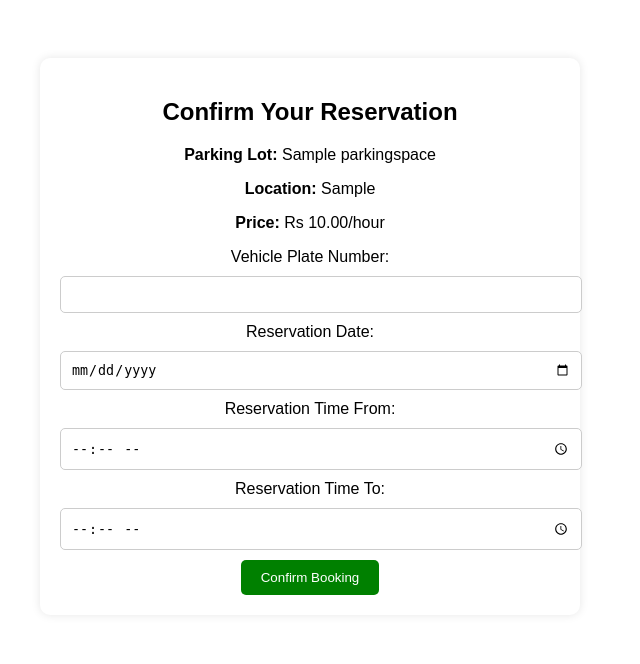
After one commit to prakashroy1211/ParkShare, a Django app: page /payment-confirmation/1/ in a window 1280 px wide. The commit adds this page. Shown: the top 664 px of the page, without its empty margins (330-970 px from the left). Run offline with Django 5.2, Linux system fonts and the light colour scheme; tables that the repository leaves empty hold one stand-in row (values such as "Sample post").

Commit message:
Payment confirmation added

```diff
--- a/parkshare/core/models.py
+++ b/parkshare/core/models.py
@@ -82,3 +82,10 @@ class Booking(models.Model):
 
     def __str__(self):
         return f"Booking by {self.user.username} for {self.parking_space.location}"
+
+
+class Reservation(models.Model):
+    user = models.ForeignKey(settings.AUTH_USER_MODEL, on_delete=models.CASCADE)
+    parking_lot = models.ForeignKey(ParkingSpace, on_delete=models.CASCADE)
+    created_at = models.DateTimeField(auto_now_add=True)
+    status = models.CharField(max_length=20, choices=[('Booked', 'Booked'), ('Cancelled', 'Cancelled')])
--- /dev/null
+++ b/parkshare/core/templates/core/payment_confirmation.html
@@ -0,0 +1,74 @@
+<!DOCTYPE html>
+<html lang="en">
+<head>
+    <meta charset="UTF-8">
+    <meta name="viewport" content="width=device-width, initial-scale=1.0">
+    <title>Payment Confirmation</title>
+    <style>
+        body { font-family: Arial, sans-serif; text-align: center; padding: 50px; }
+        .container { max-width: 500px; margin: auto; padding: 20px; background: #fff; border-radius: 10px; box-shadow: 0 0 10px rgba(0, 0, 0, 0.1); }
+        .confirm-btn { background: green; color: white; padding: 10px 20px; border: none; border-radius: 5px; cursor: pointer; }
+        input, select { width: 100%; padding: 10px; margin: 10px 0; border: 1px solid #ccc; border-radius: 5px; }
+    </style>
+</head>
+<body>
+    <div class="container">
+        <h2>Confirm Your Reservation</h2>
+        <p><strong>Parking Lot:</strong> {{ parking_lot.lot_name }}</p>
+        <p><strong>Location:</strong> {{ parking_lot.location }}</p>
+        <p><strong>Price:</strong> Rs {{ parking_lot.price_per_hour }}/hour</p>
+
+        <label for="vehicle_plate">Vehicle Plate Number:</label>
+        <input type="text" id="vehicle_plate" required>
+
+        <label for="reservation_date">Reservation Date:</label>
+        <input type="date" id="reservation_date" min="{{ parking_lot.available_from_date }}" max="{{ parking_lot.available_to_date }}" required>
+
+        <label for="reservation_time_from">Reservation Time From:</label>
+        <input type="time" id="reservation_time_from" min="{{ parking_lot.available_from_time }}" max="{{ parking_lot.available_to_time }}" required>
+
+        <label for="reservation_time_to">Reservation Time To:</label>
+        <input type="time" id="reservation_time_to" min="{{ parking_lot.available_from_time }}" max="{{ parking_lot.available_to_time }}" required>
+
+        <button class="confirm-btn" onclick="confirmReservation('{{ parking_lot.id }}')">Confirm Booking</button>
+    </div>
+
+    <script>
+        function confirmReservation(lotId) {
+            const vehiclePlate = document.getElementById("vehicle_plate").value;
+            const reservationDate = document.getElementById("reservation_date").value;
+            const reservationTimeFrom = document.getElementById("reservation_time_from").value;
+            const reservationTimeTo = document.getElementById("reservation_time_to").value;
+
+            if (!vehiclePlate || !reservationDate || !reservationTimeFrom || !reservationTimeTo) {
+                alert("Please fill in all fields.");
+                return;
+            }
+
+            fetch(`/confirm-reservation/${lotId}/`, {
+                method: "POST",
+                headers: {
+                    "X-CSRFToken": "{{ csrf_token }}",
+                    "Content-Type": "application/json"
+                },
+                body: JSON.stringify({
+                    vehicle_plate: vehiclePlate,
+                    reservation_date: reservationDate,
+                    reservation_time_from: reservationTimeFrom,
+                    reservation_time_to: reservationTimeTo
+                })
+            })
+            .then(response => response.json())
+            .then(data => {
+                if (data.success) {
+                    alert(`Reservation confirmed! Slot ID: ${data.slot_id}`);
+                    window.location.href = "/user-dashboard/";  // Redirect to dashboard
+                } else {
+                    alert("Error: " + data.error);
+                }
+            })
+            .catch(error => console.error("Error:", error));
+        }
+    </script>
+</body>
+</html>
--- a/parkshare/core/urls.py
+++ b/parkshare/core/urls.py
@@ -23,6 +23,9 @@ urlpatterns = [
     path('edit-parking-space/<int:id>/', edit_parking_space, name='edit_parking_space'),  # ✅ Change `pk` to `id`
     path('delete-parking-space/<int:pk>/', delete_parking_space, name='delete_parking_space'),
 
+    path('payment-confirmation/<int:lot_id>/', views.payment_confirmation, name='payment_confirmation'),
+    path('reservationS/<int:lot_id>/', views.reservations, name='reservations'),
+
     path('profile/', views.user_profile, name='profile'),  # View profile page
     path('profile/update/', views.update_profile, name='update_profile'),  # Update profile
     path('profile/change-password/', views.change_password, name='change_password'),
--- a/parkshare/core/views.py
+++ b/parkshare/core/views.py
@@ -14,6 +14,9 @@ from .forms import ParkingLotForm
 import requests
 from django.contrib import messages
 from .forms import UserProfileForm, ChangePasswordForm
+from .models import Reservation
+
+
 
 # Set up logging
 logger = logging.getLogger(__name__)
@@ -79,6 +82,7 @@ def user_dashboard(request):
 # Owner dashboard view
 @login_required
 def owner_dashboard(request):
+
     parking_lots = ParkingSpace.objects.filter(owner=request.user)  # ✅ Ensure it loads all lots
     return render(request, 'core/owner_dashboard.html', {'parking_lots': parking_lots})
 
@@ -232,3 +236,40 @@ def change_password(request):
         form = ChangePasswordForm(user=request.user)
 
     return render(request, 'core/profile.html', {'form': form})
+
+
+
+def payment_confirmation(request, lot_id):
+    parking_lot = get_object_or_404(ParkingSpace, id=lot_id)
+    return render(request, 'core/payment_confirmation.html', {'parking_lot': parking_lot})
+
+@login_required
+def reservations(request, lot_id=None):
+    if request.method == "POST":
+        # Fetch the parking lot by ID
+        parking_lot = get_object_or_404(ParkingSpace, id=lot_id)
+
+        # Check if there are available slots
+        if parking_lot.vehicle_capacity > 0:
+            # Create a reservation entry
+            reservation = Reservation.objects.create(
+                user=request.user,
+                parking_lot=parking_lot,
+                status='Booked'
+            )
+
+            # Decrease available slots in the parking lot
+            parking_lot.vehicle_capacity -= 1
+            parking_lot.save()
+
+            return JsonResponse({"success": True, "message": "Reservation confirmed!"})
+
+        else:
+            return JsonResponse({"success": False, "error": "No slots available"})
+
+    # If GET request (no POST)
+    # Fetch all confirmed reservations for the logged-in user
+    reservations = Reservation.objects.filter(user=request.user, status='Booked')
+
+    # Render the reservations template
+    return render(request, 'core/reservations.html', {'reservations': reservations})
```
Also changed, not shown: parkshare/core/templates/core/reservations.html (+27 -6 lines), parkshare/core/templates/core/user_dashboard.html (+25 -18 lines), parkshare/core/migrations/0004_reservation.py (added), parkshare/media/parking_spaces/Main_y27cCXP.png (added), parkshare/media/parking_spaces/Parkshare_6_dg1AduI.jpg (added).
